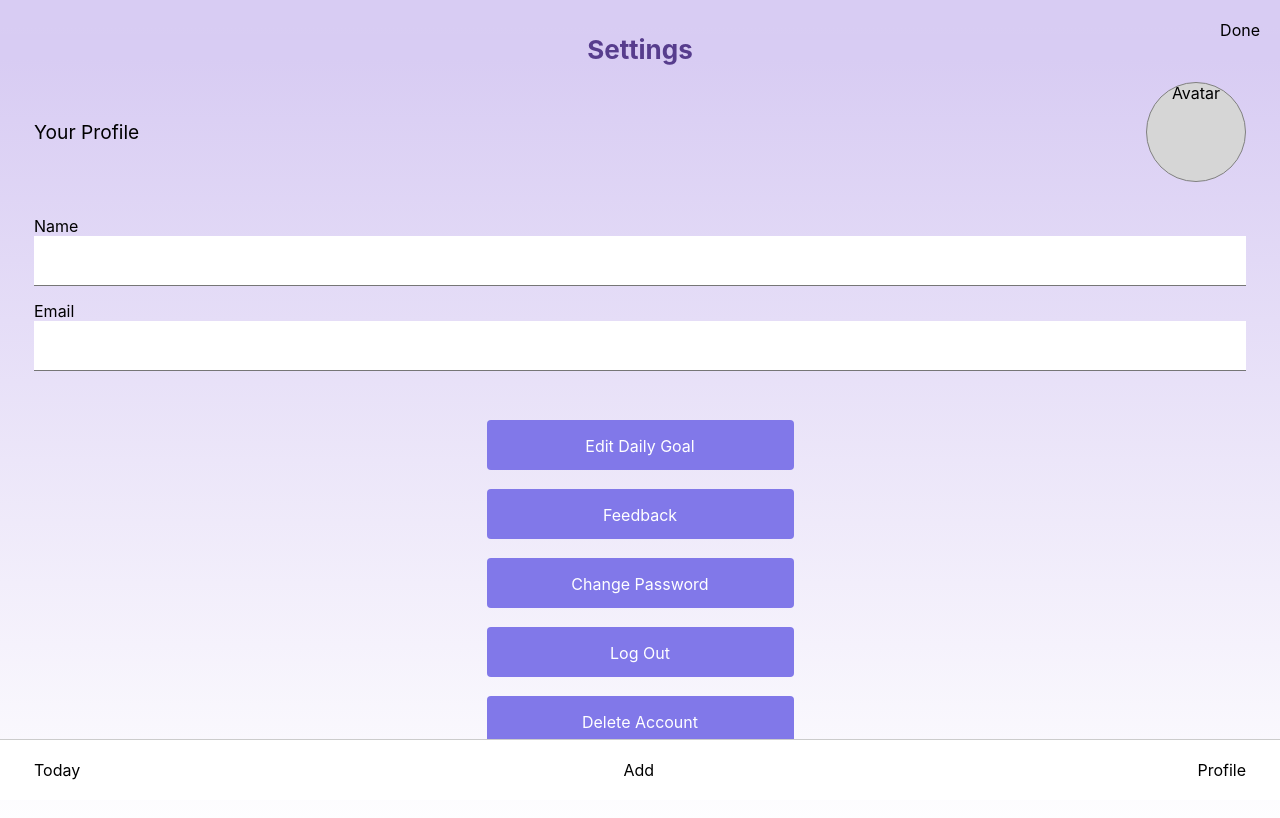
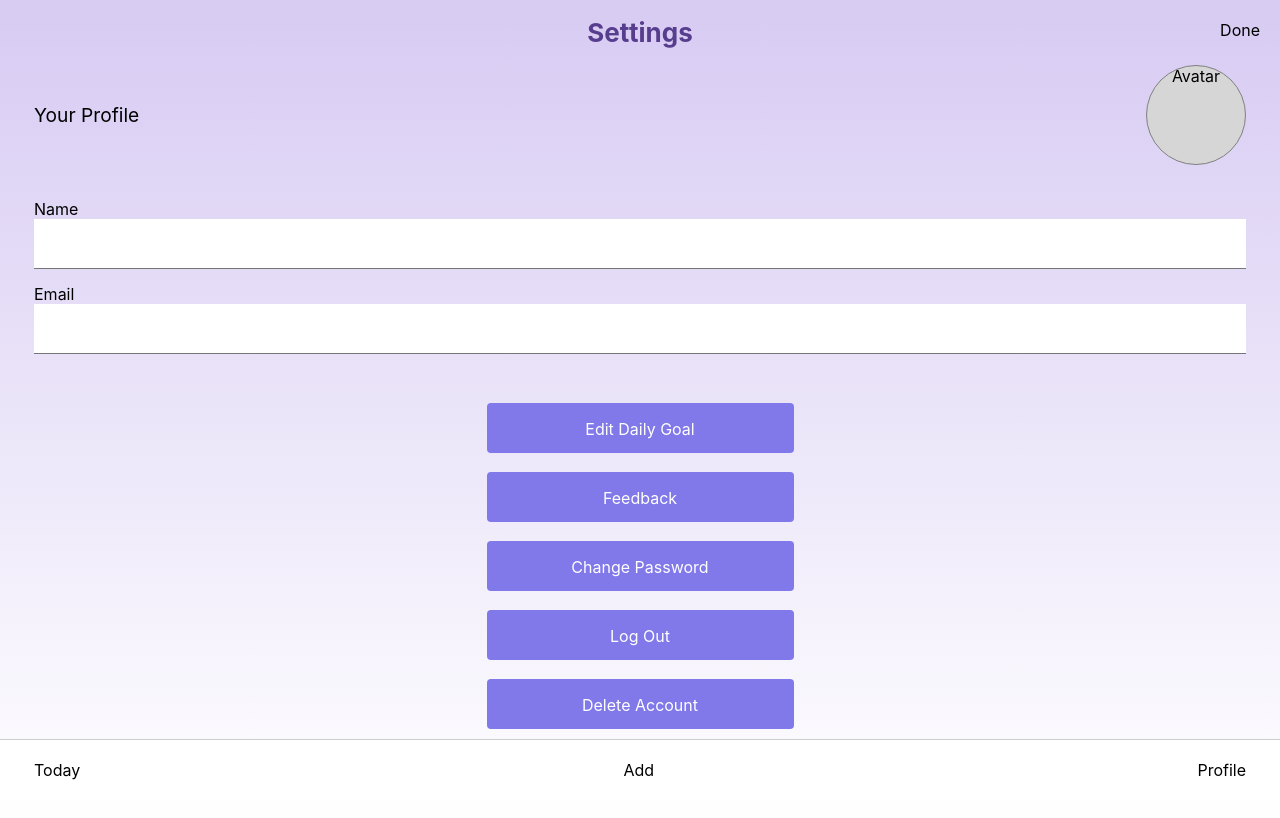
Before and after one commit to Glow-Carrots-App/glow-web, a Next.js app: page /settings in a window 1280 px wide. Shown: the top 818 px of the page. Built offline with nearby package versions, Linux system fonts and the light colour scheme; no server answers.

Commit message:
make adjustments to settings page

```diff
--- a/pages/settings/styles.module.css
+++ b/pages/settings/styles.module.css
@@ -3,7 +3,7 @@
   flex-direction: column;
   justify-items: center;
   text-align: center;
-  margin-top: 34px;
+  padding-top: 17px;
 }
 
 .container label {
```
